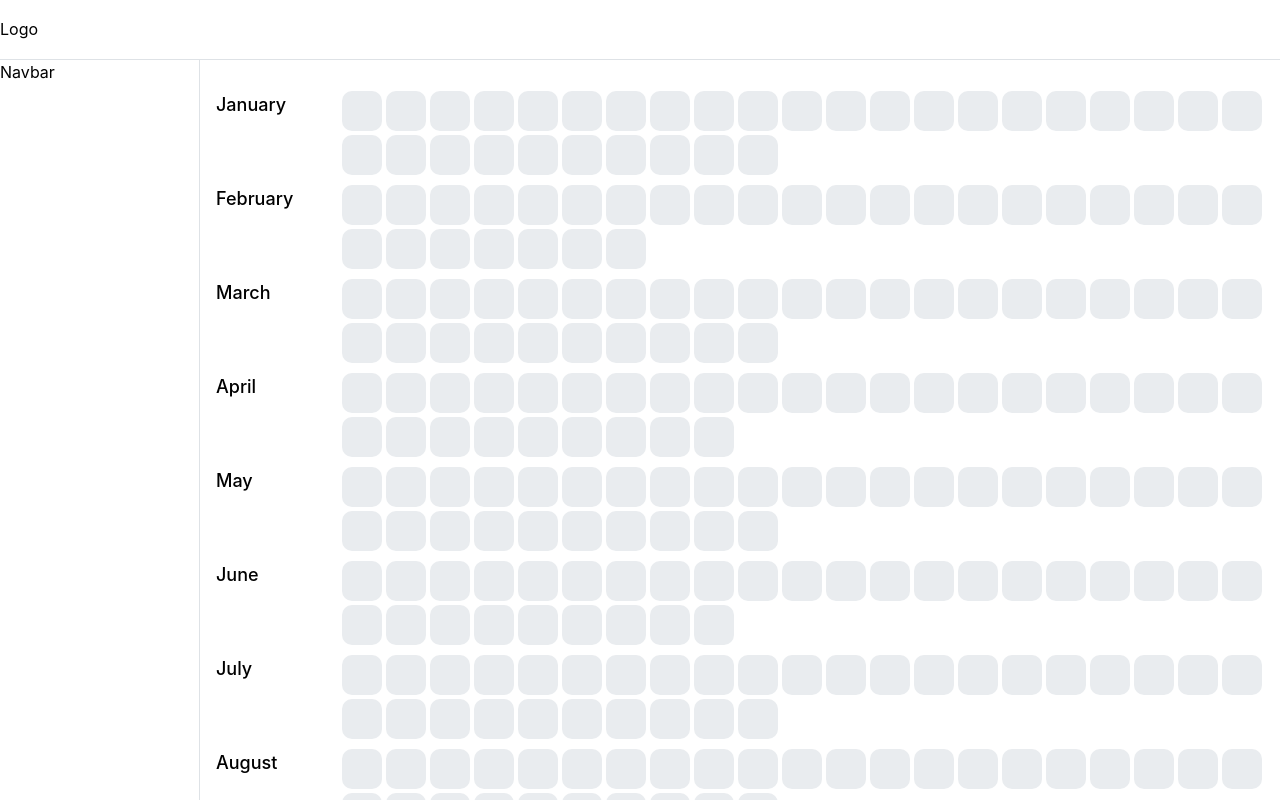
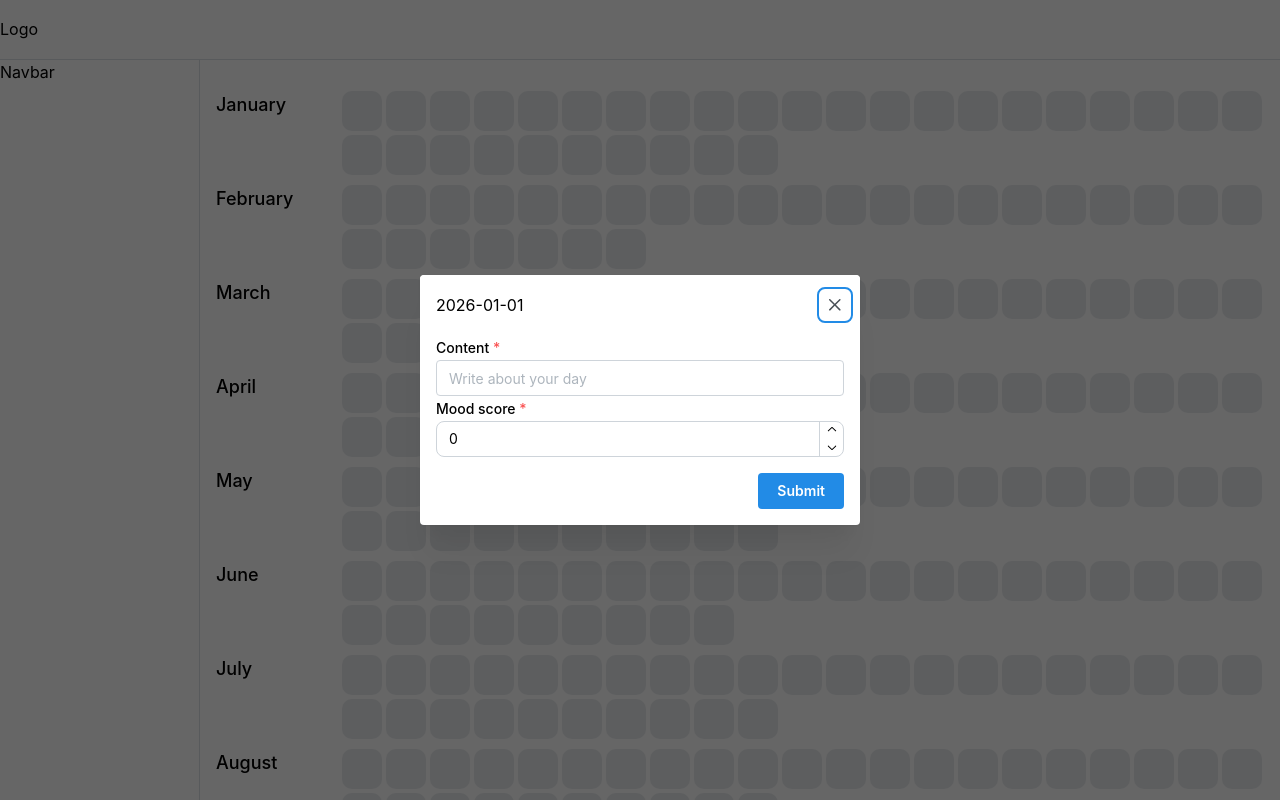
Before and after one commit to layard32/pixel-mood, a React (Vite) app in the folder frontend/: page / in a window 1280 px wide. Both pictures are taken after a click on the element 362 px from the left and 111 px from the top of the page. Shown: the top 800 px of the page. Built offline with nearby package versions, Linux system fonts and the light colour scheme; no server answers.

Commit message:
feat: modal UI

```diff
--- a/frontend/package.json
+++ b/frontend/package.json
@@ -12,6 +12,7 @@
   "dependencies": {
     "@mantine/charts": "^8.3.12",
     "@mantine/core": "^8.3.12",
+    "@mantine/form": "^8.3.12",
     "@mantine/hooks": "^8.3.12",
     "@tanstack/react-query": "^5.90.16",
     "dayjs": "^1.11.19",
--- a/frontend/src/components/calendar.tsx
+++ b/frontend/src/components/calendar.tsx
@@ -2,22 +2,39 @@ import { Box, Stack, Text } from "@mantine/core";
 import { getAllDaysOfYearByMonth } from "../utils/dateUtils";
 import { useEntries } from "../hooks/useEntries";
 import { getMoodColor } from "../utils/moodColor";
+import { useDisclosure } from "@mantine/hooks";
+import { useState } from "react";
+import { EntryModal } from "./entryModal";
 
 export function Calendar() {
   // usiamo l'util per ottenere una mappa contenente tutti i giorni dell'anno raggruppati per mese
-  const daysByMonth = getAllDaysOfYearByMonth();
+  const daysByMonth: Record<string, string[]> = getAllDaysOfYearByMonth();
 
   // prendiamo la mappa contenente le entries dal custom hook
   const { data: entriesMap } = useEntries();
 
+  // gestione del modale figlio
+  const [opened, { open, close }] = useDisclosure(false);
+  const [selectedDay, setSelectedDay] = useState<string>("");
+  const handleEntryClick = (date: string) => {
+    setSelectedDay(date);
+    open();
+  };
+
   return (
     // usiamo Stack per disporre i mesi in colonna
+    <>
       <Box
-      style={{ display: "flex", justifyContent: "center", paddingTop: "15px" }}
+        style={{
+          display: "flex",
+          justifyContent: "center",
+          paddingTop: "15px",
+        }}
       >
         <Stack gap={10}>
           {/* iteriamo sulle chiavi della mappa, cioè sui mesi */}
-        {Object.entries(daysByMonth).map(([month, days]) => (
+          {Object.entries(daysByMonth).map(
+            ([month, days]: [string, string[]]) => (
               // per ogni mese creiamo un Box parente (con Box)
               <Box
                 key={month}
@@ -45,7 +62,7 @@ export function Calendar() {
                     gap: "4px",
                   }}
                 >
-              {days.map((day) => (
+                  {days.map((day: string) => (
                     <Box
                       key={day}
                       w={40}
@@ -60,12 +77,17 @@ export function Calendar() {
                         cursor: "pointer",
                       }}
                       title={day}
+                      onClick={() => handleEntryClick(day)}
                     />
                   ))}
                 </Box>
               </Box>
-        ))}
+            )
+          )}
         </Stack>
       </Box>
+
+      <EntryModal opened={opened} onClose={close} date={selectedDay} />
+    </>
   );
 }
--- /dev/null
+++ b/frontend/src/components/entryModal.tsx
@@ -0,0 +1,68 @@
+import { Modal } from "@mantine/core";
+import { Button, NumberInput, Group, TextInput } from "@mantine/core";
+import { useForm } from "@mantine/form";
+import { useEffect } from "react";
+
+interface EntryModalProps {
+  opened: boolean;
+  onClose: () => void;
+  date: string;
+}
+
+export function EntryModal({ opened, onClose, date }: EntryModalProps) {
+  // utilizzo il custom hook di mantine per definire il form
+  const form = useForm({
+    mode: "uncontrolled",
+    initialValues: {
+      content: "",
+      mood_score: 0,
+    },
+    validate: {
+      content: (value) => {
+        if (!value) return "Content is required";
+        if (value.length > 200) return "Content must be 200 characters or less";
+        return null;
+      },
+      mood_score: (value) => {
+        if (!value) return "Mood score is required";
+        if (value < 1 || value > 10)
+          return "Mood score must be between 1 and 10";
+        return null;
+      },
+    },
+  });
+
+  // utilizzo useEffect per resettare il form quando il modale viene chiuso
+  useEffect(() => {
+    if (!opened) {
+      form.reset();
+    }
+  }, [opened]);
+
+  return (
+    <Modal opened={opened} onClose={onClose} title={date} centered>
+      <form onSubmit={form.onSubmit(() => {})}>
+        <TextInput
+          withAsterisk
+          label="Content"
+          placeholder="Write about your day"
+          key={form.key("content")}
+          {...form.getInputProps("content")}
+        />
+
+        <NumberInput
+          withAsterisk
+          radius="md"
+          label="Mood score"
+          placeholder="From 1 to 10"
+          key={form.key("mood_score")}
+          {...form.getInputProps("mood_score")}
+        />
+
+        <Group justify="flex-end" mt="md">
+          <Button type="submit">Submit</Button>
+        </Group>
+      </form>
+    </Modal>
+  );
+}
```
Also changed, not shown: 2 other files (tests, documents, lock files or other folders). Lines whose indentation alone changed are shown as unchanged.
